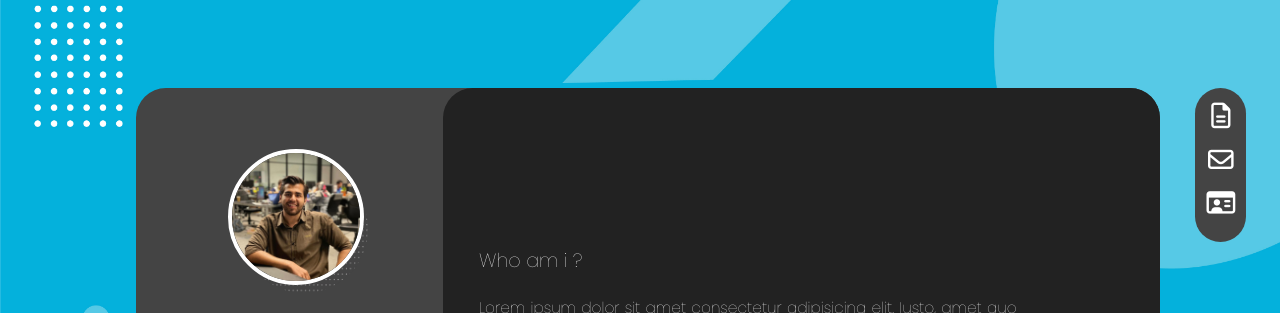
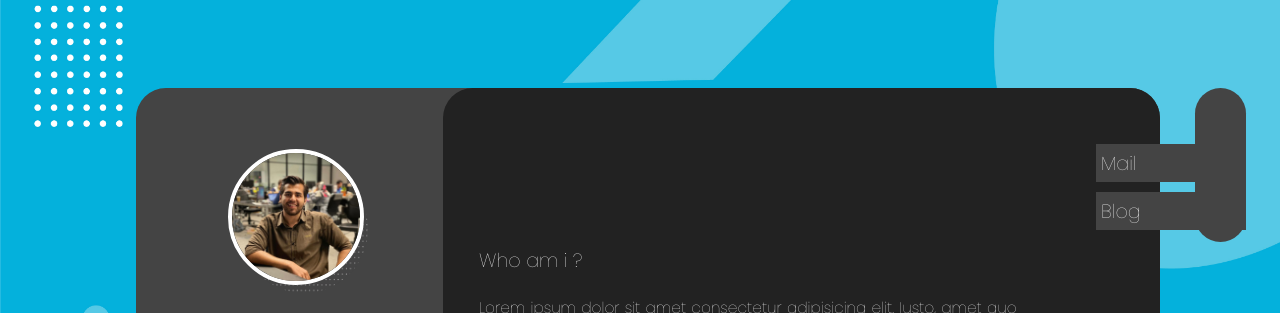
Before and after one commit to Samiratalanchi/personal-portfo, a plain HTML site: page index.html in a window 1280 px wide. Shown: the top 313 px of the page. Drawn offline with Linux system fonts and the light colour scheme.

Commit message:
edit a class name

```diff
--- a/index.html
+++ b/index.html
@@ -12,17 +12,17 @@
     </head>
     <body>
         <section id="first-box"><p>Resume</p></section>
-        <!-- <section id="second-box"><p>Mail</p></section>
-        <section id="third-box"><p>Blog</p></section> -->
+        <section id="second-box"><p>Mail</p></section>
+        <section id="third-box"><p>Blog</p></section>
         <section id="menu-section">
           <a href="#resume" class="nav-anim">
-            <i id="menu-item" class="first far fa-file-alt"></i>
+            <i class="menu-item" class="first far fa-file-alt"></i>
           </a>
           <a href="mail" class="nav-anim">
-            <i id="menu-item" class="far fa-envelope"></i>
+            <i class="menu-item" class="far fa-envelope"></i>
           </a>
           <a href="blog" class="nav-anim">
-            <i id="menu-item" class="far fa-id-card"></i>
+            <i class="menu-item" class="far fa-id-card"></i>
           </a>
         </section>
         <div id="outer">
--- a/static/css/main.css
+++ b/static/css/main.css
@@ -131,7 +131,7 @@
         margin-top: 10vw;
         position: absolute;
     }
-    #menu-item {
+    .menu-item {
         color: white;
         padding: 5%;
         margin-top: 2%;
@@ -141,7 +141,7 @@
         float: left;
         display: inline;
     }
-    #menu-item:hover {
+    .menu-item:hover {
         color:#04B0DC;
     }
 
@@ -299,7 +299,7 @@
         float: left;
         position: relative;
     }
-    #menu-item {
+    .menu-item {
         color: white;
         padding: 5%;
         margin-top: 0%;
@@ -309,7 +309,7 @@
         float: left;
         display: inline;
     }
-    #menu-item:hover {
+    .menu-item:hover {
         color:#04B0DC;
     }
     #content {
@@ -468,7 +468,7 @@
         float: right;
         text-align: center;
     }
-    #menu-item {
+    .menu-item {
 
         margin-top: 25%;
         padding: 5%;
@@ -476,7 +476,7 @@
         font-size: 2vw;
         display: block;
     }
-    #menu-item:hover {
+    .menu-item:hover {
         color:#04B0DC;
     }
     #nav-anim a {
@@ -500,7 +500,40 @@
     #first-box p {
         padding-left: 5px;
     }
-
+    #second-box {
+        width:150px;
+        height: 3vw;
+        position: absolute;
+        background-color: #444444;
+        color: #FFFFFF;
+        margin-left: 85vw;
+        margin-top: 17vh;
+        z-index: 10;
+        display: flex;
+        align-items: center;
+        font-size: 1.5vw;
+        opacity: 1;
+    }
+    #second-box p {
+        padding-left: 5px;
+    }
+    #third-box {
+        width:150px;
+        height: 3vw;
+        position: absolute;
+        background-color: #444444;
+        color: #FFFFFF;
+        margin-left: 85vw;
+        margin-top: 23vh;
+        z-index: 10;
+        display: flex;
+        align-items: center;
+        font-size: 1.5vw;
+        opacity: 1;
+    }
+    #third-box p {
+        padding-left: 5px;
+    }
     #content {
         color: white;
         margin-top: 3%;
```
